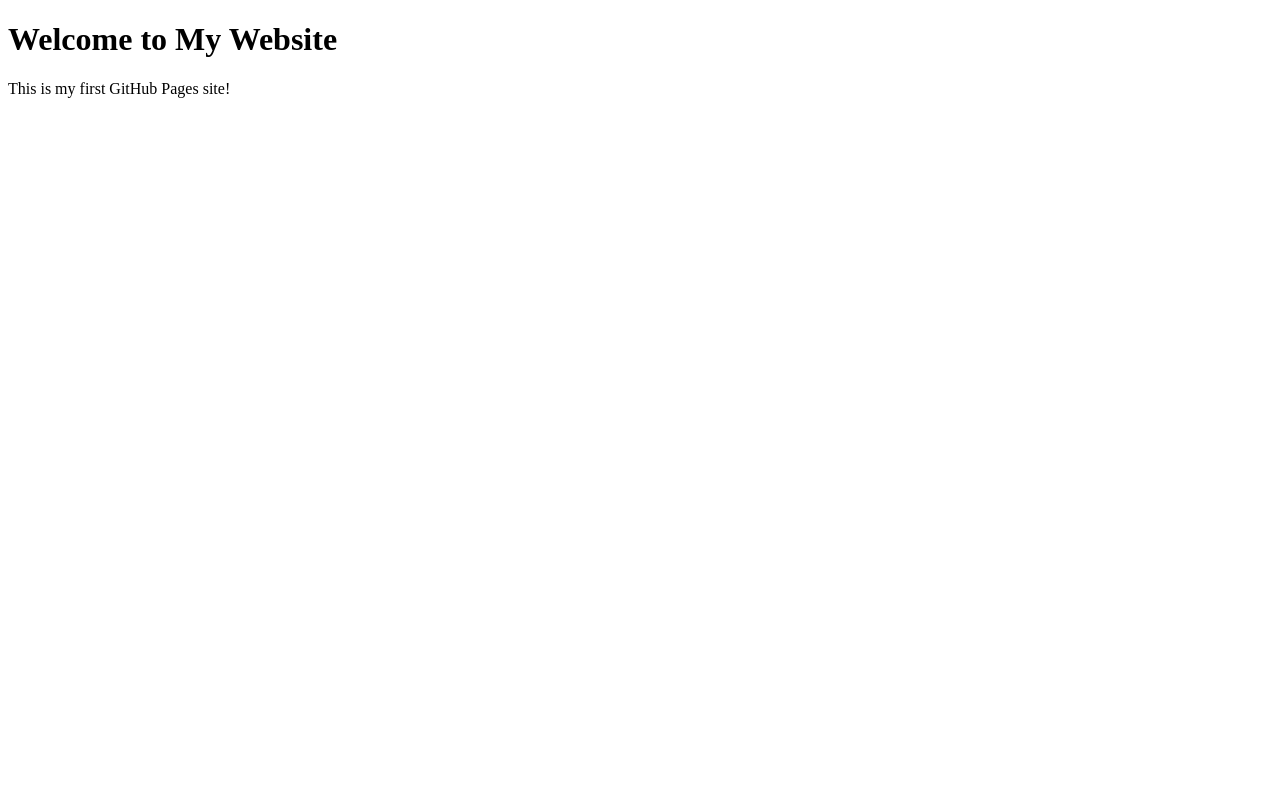
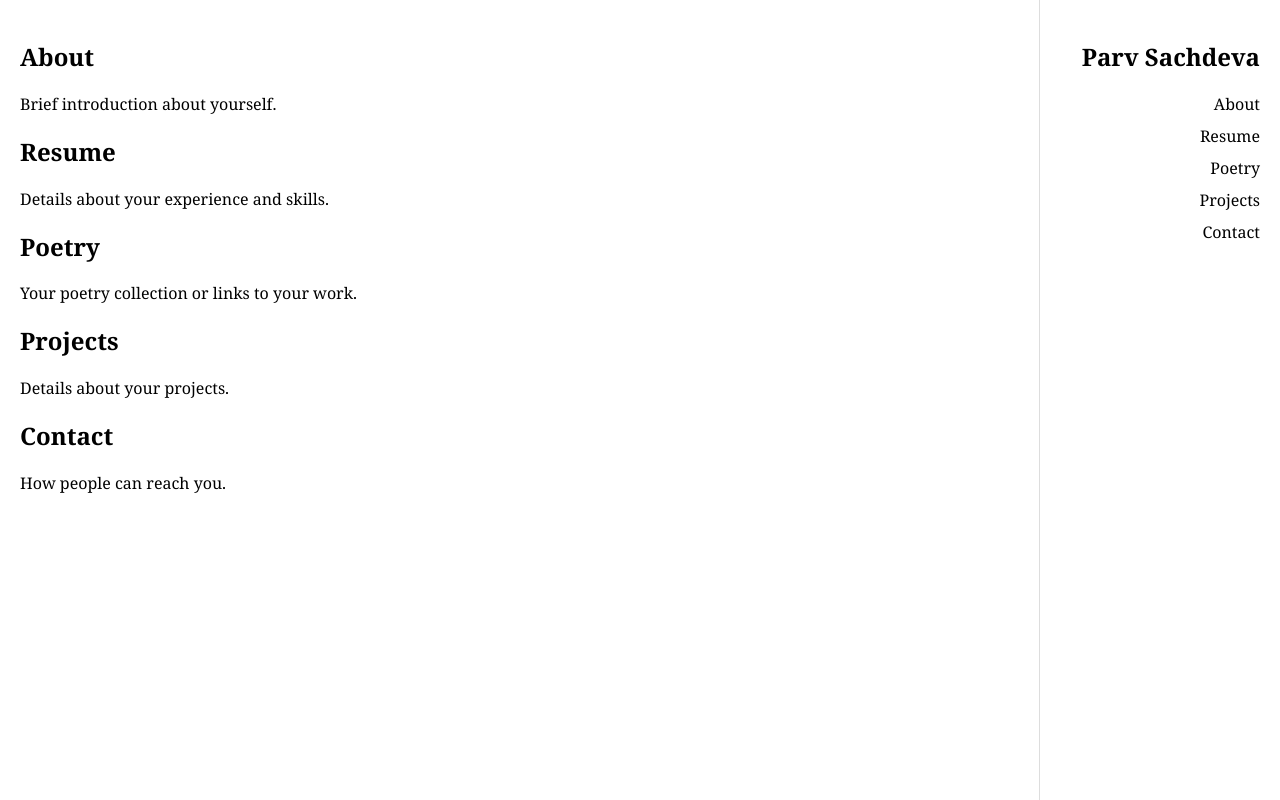
Before and after one commit to parv-sachdeva-7/parv-sachdeva-7.github.io, a plain HTML site: page index.html in a window 1280 px wide. Drawn offline with Linux system fonts and the light colour scheme.

Commit message:
Updated index.html

```diff
--- a/index.html
+++ b/index.html
@@ -3,10 +3,69 @@
 <head>
     <meta charset="UTF-8">
     <meta name="viewport" content="width=device-width, initial-scale=1.0">
-    <title>My Website</title>
+    <title>Parv Sachdeva</title>
+    <style>
+        body {
+            font-family: Georgia, serif;
+            margin: 0;
+            padding: 0;
+            display: flex;
+            justify-content: space-between;
+            background-color: #fff;
+            color: #000;
+        }
+        .content {
+            padding: 20px;
+            max-width: 800px;
+        }
+        nav {
+            width: 200px;
+            padding: 20px;
+            position: fixed;
+            right: 0;
+            top: 0;
+            height: 100vh;
+            border-left: 1px solid #ddd;
+            text-align: right;
+        }
+        nav a {
+            display: block;
+            margin-bottom: 10px;
+            text-decoration: none;
+            color: black;
+        }
+    </style>
 </head>
 <body>
-    <h1>Welcome to My Website</h1>
-    <p>This is my first GitHub Pages site!</p>
+    <div class="content">
+        <section id="about">
+            <h2>About</h2>
+            <p>Brief introduction about yourself.</p>
+        </section>
+        <section id="resume">
+            <h2>Resume</h2>
+            <p>Details about your experience and skills.</p>
+        </section>
+        <section id="poetry">
+            <h2>Poetry</h2>
+            <p>Your poetry collection or links to your work.</p>
+        </section>
+        <section id="projects">
+            <h2>Projects</h2>
+            <p>Details about your projects.</p>
+        </section>
+        <section id="contact">
+            <h2>Contact</h2>
+            <p>How people can reach you.</p>
+        </section>
+    </div>
+    <nav>
+        <h2>Parv Sachdeva</h2>
+        <a href="#about">About</a>
+        <a href="#resume">Resume</a>
+        <a href="#poetry">Poetry</a>
+        <a href="#projects">Projects</a>
+        <a href="#contact">Contact</a>
+    </nav>
 </body>
 </html>
```
